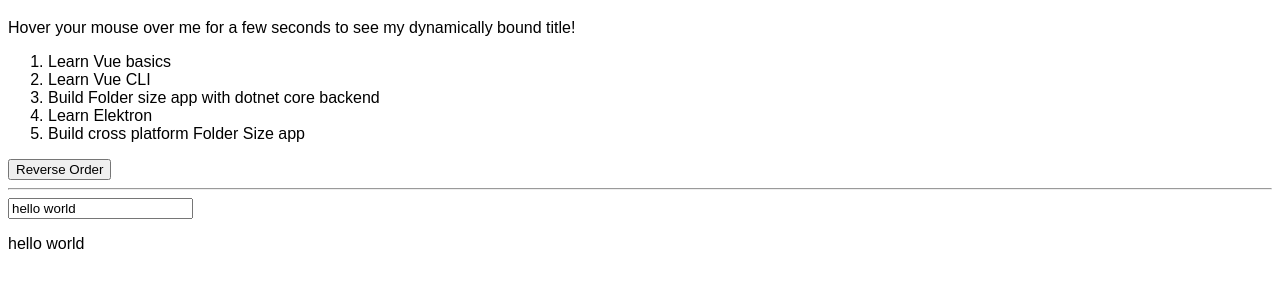
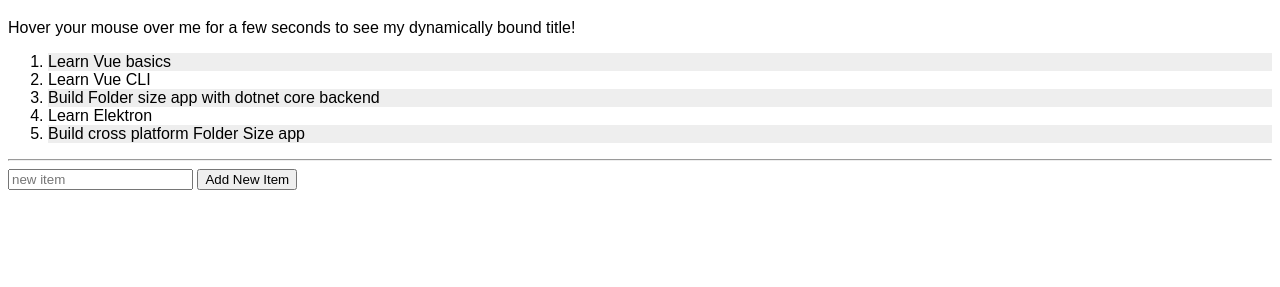
Before and after one commit to fireydude/todo-planner, a plain HTML site: page index.html in a window 1280 px wide. Shown: the part 61-348 px from the top of the page. Drawn offline with nearby package versions, Linux system fonts and the light colour scheme.

Commit message:
refactor

```diff
--- /dev/null
+++ b/components/todo-item.js
@@ -0,0 +1,7 @@
+Vue.component('todo-item', {
+    // The todo-item component now accepts a
+    // "prop", which is like a custom attribute.
+    // This prop is called todo.
+    props: ['todo'],
+    template: '<li>{{ todo.message }}</li>'
+  });
--- a/index.html
+++ b/index.html
@@ -21,12 +21,12 @@
         <ol>
             <todo-item v-for="todo in list" v-bind:todo="todo" v-bind:key="todo.id"></todo-item>
         </ol>
-        <button v-on:click="reverseList">Reverse Order</button>
         <hr />
-        <input v-model="hello">
-        <p>{{ hello }}</p>
+        <input v-model="newMessage" placeholder="new item">
+        <button v-on:click="addItem">Add New Item</button>
 
     </div>
+    <script src="components/todo-item.js"></script>
     <script src="main.js"></script>
 
 </body>
--- a/main.css
+++ b/main.css
@@ -4,3 +4,6 @@ body {
 li::first-letter {
     text-transform: capitalize;
 }
+li:nth-child(odd) {
+    background-color: #eeeeee;
+}
--- a/main.js
+++ b/main.js
@@ -1,11 +1,3 @@
-
-  Vue.component('todo-item', {
-    // The todo-item component now accepts a
-    // "prop", which is like a custom attribute.
-    // This prop is called todo.
-    props: ['todo'],
-    template: '<li>{{ todo.message }}</li>'
-  });
 
 var app = new Vue({
     el: '#app',
@@ -18,18 +10,18 @@ var app = new Vue({
           { id: 3, message: "learn Elektron" },
           { id: 4, message: "build cross platform Folder Size app" },
       ],
-      hello: 'hello world'
+      newMessage: ''
     },
     methods: {
-        reverseList: function() {
+        addItem: function() {
 
-            let reversedList = [];
-            this.list.reverse().forEach(element => {
-                reversedList.push({
-                    message: element.message
-                });
-            });
-            this.list = reversedList;
+            console.log(this.newMessage)
+            this.list.push(
+                {
+                    id: this.list.length,
+                    message: this.newMessage
+                }
+            );
         }
     }
   });
```
